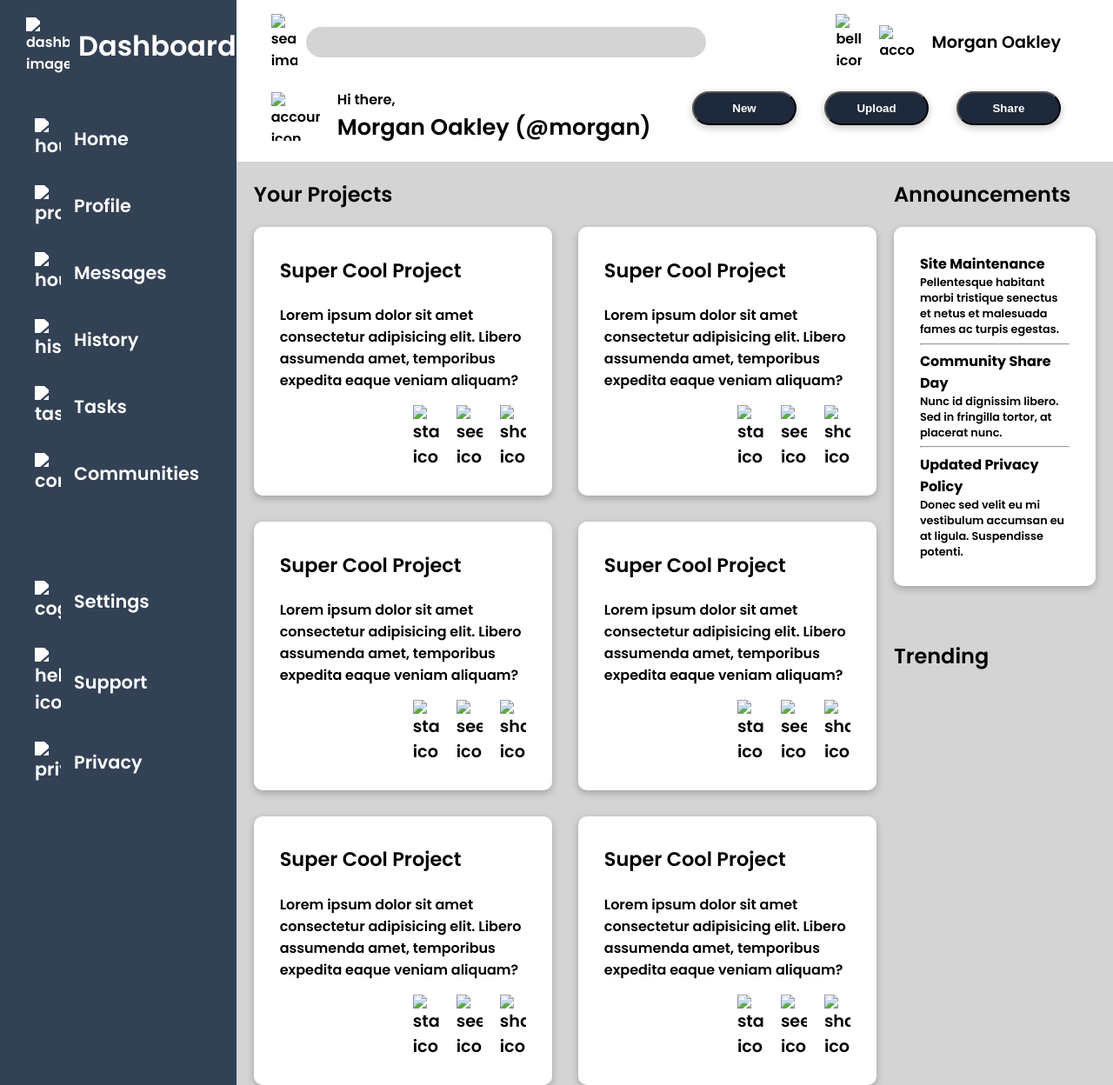
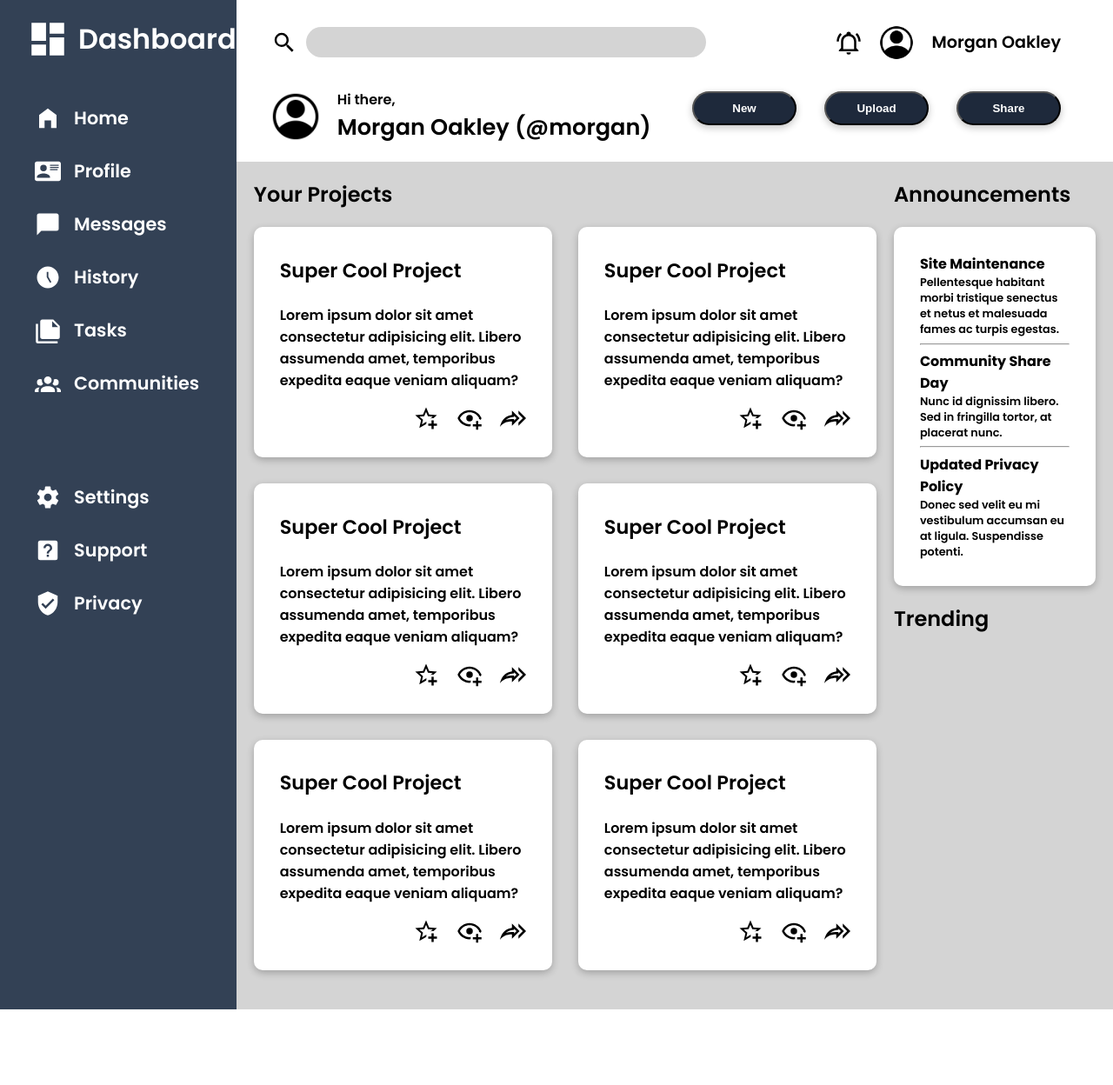
Before and after one commit to itskharina/admin-dashboard, a plain HTML site: page index.html in a window 1280 px wide. Shown: the whole page at 87% size. After the commit the page ends 1161 px from the top, so only its background shows below. Drawn offline with Linux system fonts and the light colour scheme; the site is published under a folder, as on GitHub Pages, so addresses that start at the root find nothing.

Commit message:
fixed relative ptah

```diff
--- a/index.html
+++ b/index.html
@@ -14,19 +14,19 @@
         <header class="header">
             <div class="top-header">
                 <div class="search">
-                    <img src="/pics/magnify.svg" alt="search image">
+                    <img src="pics/magnify.svg" alt="search image">
                     <label for="search-box">Search</label>
                     <input type="text" id="search-box">
                 </div>
                 <div class="account">
-                    <img src="/pics/bell.svg" alt="bell icon">
-                    <img class="top-icon" src="/pics/account.png" alt="account icon">
+                    <img src="pics/bell.svg" alt="bell icon">
+                    <img class="top-icon" src="pics/account.png" alt="account icon">
                     <p class="name">Morgan Oakley</p>
                 </div>
             </div>
             <div class="bottom-header">
                 <div class="welcome">
-                    <img class="bottom-icon" src="/pics/account.png" alt="account icon">
+                    <img class="bottom-icon" src="pics/account.png" alt="account icon">
                     <div class="greeting-user">
                         <span class="greeting">Hi there,</span>
                         <span class="user">Morgan Oakley (@morgan)</span>
@@ -41,33 +41,33 @@
         </header>
         <aside class="aside">
             <a class="dashboard" href="#">
-                <img class="dashboard-logo" src="/pics/dash.svg" alt="dashboard image">
+                <img class="dashboard-logo" src="pics/dash.svg" alt="dashboard image">
                 <span class="dashboard-text">Dashboard</span>
             </a>
             <ul class="first">
                 <li>
                     <a class="aside-link" href="#">
-                        <img class="aside-icon" src="/pics/home.svg" alt="house">
+                        <img class="aside-icon" src="pics/home.svg" alt="house">
                         <span>Home</span>
                     </a>
                     <a class="aside-link" href="#">
-                        <img class="aside-icon" src="/pics/profile.svg" alt="profile">
+                        <img class="aside-icon" src="pics/profile.svg" alt="profile">
                         <span>Profile</span>
                     </a>
                     <a class="aside-link" href="#">
-                        <img class="aside-icon" src="/pics/message.svg" alt="house">
+                        <img class="aside-icon" src="pics/message.svg" alt="house">
                         <span>Messages</span>
                     </a>
                     <a class="aside-link" href="#">
-                        <img class="aside-icon" src="/pics/clock.svg" alt="history">
+                        <img class="aside-icon" src="pics/clock.svg" alt="history">
                         <span>History</span>
                     </a>
                     <a class="aside-link" href="#">
-                        <img class="aside-icon" src="/pics/paper.svg" alt="tasks">
+                        <img class="aside-icon" src="pics/paper.svg" alt="tasks">
                         <span>Tasks</span>
                     </a>
                     <a class="aside-link" href="#">
-                        <img class="aside-icon" src="/pics/people.svg" alt="communities">
+                        <img class="aside-icon" src="pics/people.svg" alt="communities">
                         <span>Communities</span>
                     </a>
                 </li>
@@ -75,15 +75,15 @@
             <ul class="second">
                 <li>
                     <a class="aside-link" href="#">
-                        <img class="aside-icon" src="/pics/cog.svg" alt="cog">
+                        <img class="aside-icon" src="pics/cog.svg" alt="cog">
                         <span>Settings</span>
                     </a>
                     <a class="aside-link" href="#">
-                        <img class="aside-icon" src="/pics/help.svg" alt="help icon">
+                        <img class="aside-icon" src="pics/help.svg" alt="help icon">
                         <span>Support</span>
                     </a>
                     <a class="aside-link" href="#">
-                        <img class="aside-icon" src="/pics/shield.svg" alt="privacy">
+                        <img class="aside-icon" src="pics/shield.svg" alt="privacy">
                         <span>Privacy</span>
                     </a>
                 </li>
@@ -97,54 +97,54 @@
                         <h3 class="title">Super Cool Project</h3>
                         <p>Lorem ipsum dolor sit amet consectetur adipisicing elit. Libero assumenda amet, temporibus expedita eaque veniam aliquam?</p>
                         <div class="icons">
-                            <img class="card-icon" src="/pics/star.svg" alt="star icon">
-                            <img class="card-icon" src="/pics/eye.svg" alt="seen icon">
-                            <img class="card-icon" src="/pics/share.svg" alt="share icon">
+                            <img class="card-icon" src="pics/star.svg" alt="star icon">
+                            <img class="card-icon" src="pics/eye.svg" alt="seen icon">
+                            <img class="card-icon" src="pics/share.svg" alt="share icon">
                         </div>
                     </div>
                     <div class="card">
                         <h3 class="title">Super Cool Project</h3>
                         <p>Lorem ipsum dolor sit amet consectetur adipisicing elit. Libero assumenda amet, temporibus expedita eaque veniam aliquam?</p>
                         <div class="icons">
-                            <img class="card-icon" src="/pics/star.svg" alt="star icon">
-                            <img class="card-icon" src="/pics/eye.svg" alt="seen icon">
-                            <img class="card-icon" src="/pics/share.svg" alt="share icon">
+                            <img class="card-icon" src="pics/star.svg" alt="star icon">
+                            <img class="card-icon" src="pics/eye.svg" alt="seen icon">
+                            <img class="card-icon" src="pics/share.svg" alt="share icon">
                         </div>
                     </div>
                     <div class="card">
                         <h3 class="title">Super Cool Project</h3>
                         <p>Lorem ipsum dolor sit amet consectetur adipisicing elit. Libero assumenda amet, temporibus expedita eaque veniam aliquam?</p>
                         <div class="icons">
-                            <img class="card-icon" src="/pics/star.svg" alt="star icon">
-                            <img class="card-icon" src="/pics/eye.svg" alt="seen icon">
-                            <img class="card-icon" src="/pics/share.svg" alt="share icon">
+                            <img class="card-icon" src="pics/star.svg" alt="star icon">
+                            <img class="card-icon" src="pics/eye.svg" alt="seen icon">
+                            <img class="card-icon" src="pics/share.svg" alt="share icon">
                         </div>
                     </div>
                     <div class="card">
                         <h3 class="title">Super Cool Project</h3>
                         <p>Lorem ipsum dolor sit amet consectetur adipisicing elit. Libero assumenda amet, temporibus expedita eaque veniam aliquam?</p>
                         <div class="icons">
-                            <img class="card-icon" src="/pics/star.svg" alt="star icon">
-                            <img class="card-icon" src="/pics/eye.svg" alt="seen icon">
-                            <img class="card-icon" src="/pics/share.svg" alt="share icon">
+                            <img class="card-icon" src="pics/star.svg" alt="star icon">
+                            <img class="card-icon" src="pics/eye.svg" alt="seen icon">
+                            <img class="card-icon" src="pics/share.svg" alt="share icon">
                         </div>
                     </div>
                     <div class="card">
                         <h3 class="title">Super Cool Project</h3>
                         <p>Lorem ipsum dolor sit amet consectetur adipisicing elit. Libero assumenda amet, temporibus expedita eaque veniam aliquam?</p>
                         <div class="icons">
-                            <img class="card-icon" src="/pics/star.svg" alt="star icon">
-                            <img class="card-icon" src="/pics/eye.svg" alt="seen icon">
-                            <img class="card-icon" src="/pics/share.svg" alt="share icon">
+                            <img class="card-icon" src="pics/star.svg" alt="star icon">
+                            <img class="card-icon" src="pics/eye.svg" alt="seen icon">
+                            <img class="card-icon" src="pics/share.svg" alt="share icon">
                         </div>
                     </div>
                     <div class="card">
                         <h3 class="title">Super Cool Project</h3>
                         <p>Lorem ipsum dolor sit amet consectetur adipisicing elit. Libero assumenda amet, temporibus expedita eaque veniam aliquam?</p>
                         <div class="icons">
-                            <img class="card-icon" src="/pics/star.svg" alt="star icon">
-                            <img class="card-icon" src="/pics/eye.svg" alt="seen icon">
-                            <img class="card-icon" src="/pics/share.svg" alt="share icon">
+                            <img class="card-icon" src="pics/star.svg" alt="star icon">
+                            <img class="card-icon" src="pics/eye.svg" alt="seen icon">
+                            <img class="card-icon" src="pics/share.svg" alt="share icon">
                         </div>
                     </div>
                 </div>
--- a/styles.css
+++ b/styles.css
@@ -109,12 +109,12 @@ label[for='search-box'] {
     grid-column: 2;
 }
 
-img[src='/pics/magnify.svg'] {
+img[src='pics/magnify.svg'] {
     width: 30px;
     grid-column: 2;
 }
 
-img[src='/pics/bell.svg'], .card-icon, .aside-icon {
+img[src='pics/bell.svg'], .card-icon, .aside-icon {
     width: 30px;
 }
 
```
